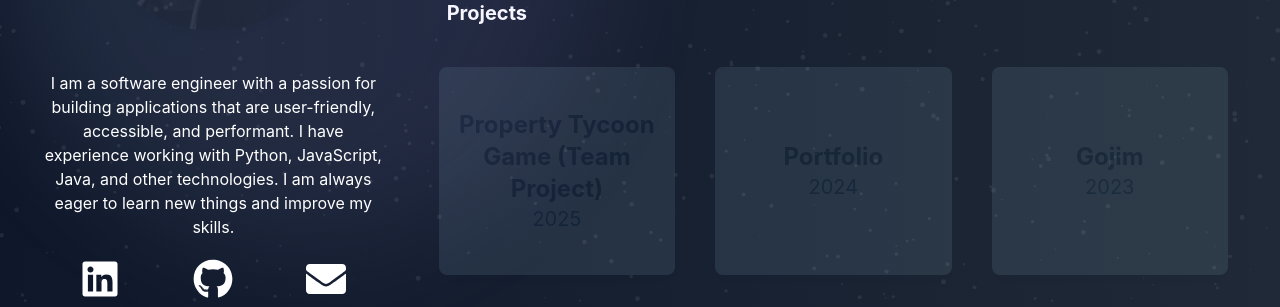
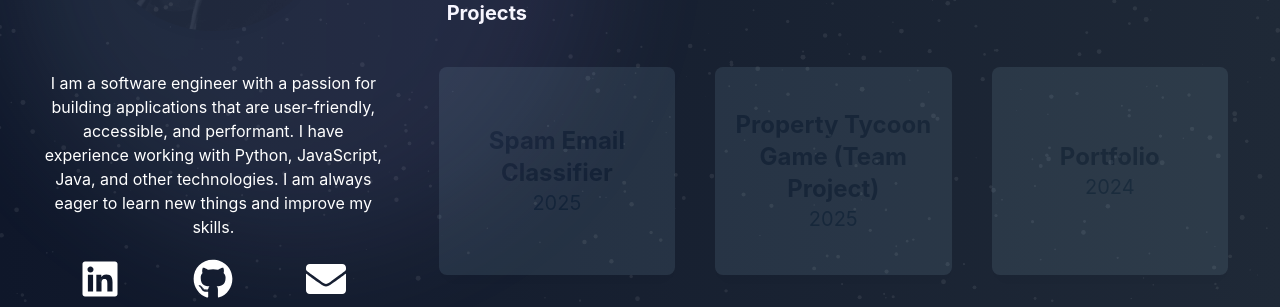
Before and after one commit to wdudafa/wdudafa, a React (Create React App) app: page / in a window 1280 px wide. Shown: the part 357-664 px from the top of the page. Built offline with nearby package versions, Linux system fonts and the light colour scheme; a web font is replaced by a local one.

Commit message:
Add Spam Email Classifier project to experiences

```diff
--- a/src/constants/experiences.ts
+++ b/src/constants/experiences.ts
@@ -16,6 +16,13 @@ export const experiences: Experience[] = [
 ];
 
 export const projects: Experience[] = [
+  {
+    title: "Spam Email Classifier ",
+    date: "2025",
+    description:
+      "Built a Naive Bayes classifier (95.86% accuracy on unseen data) using frequency distributions and add-one smoothing.",
+    technologies: ["Python", "Pandas", "NumPy"],
+  },
   {
     title: "Property Tycoon Game (Team Project)",
     date: "2025",
```
